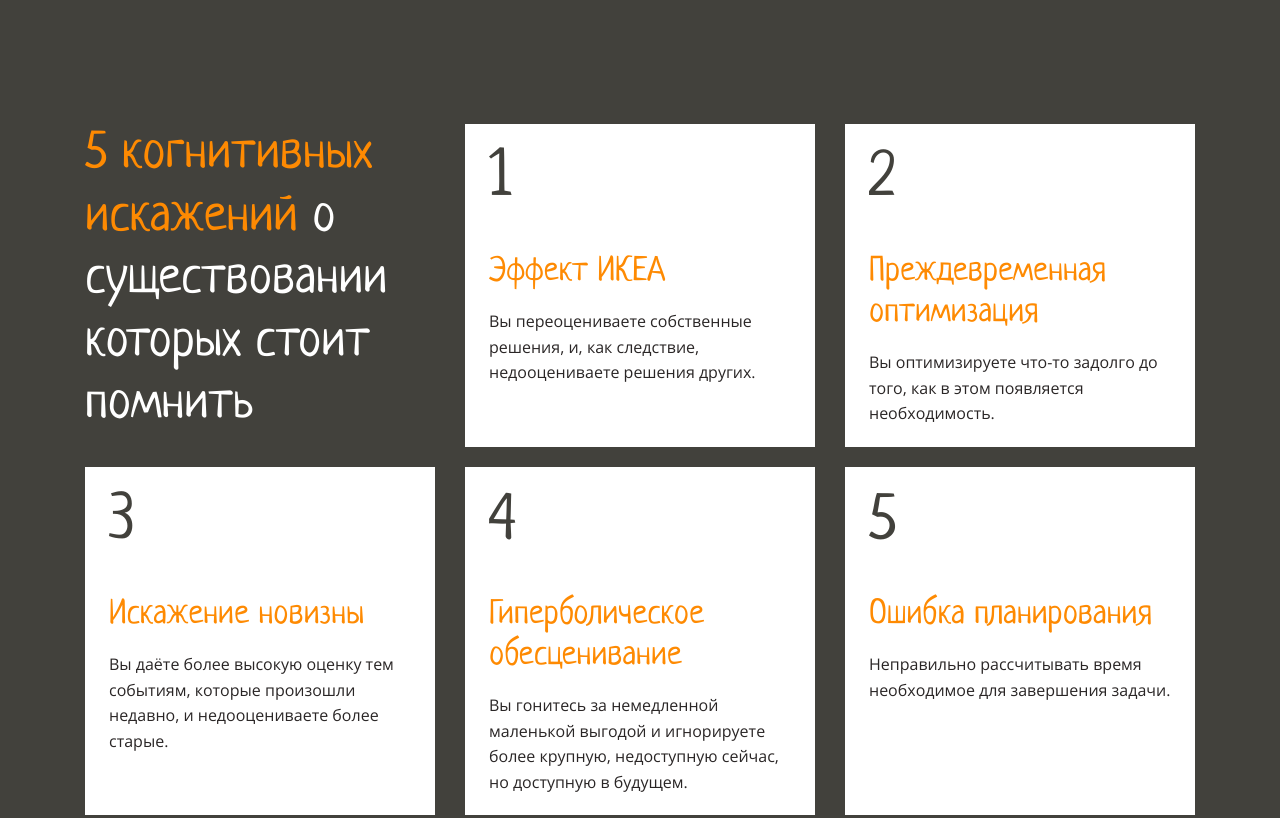
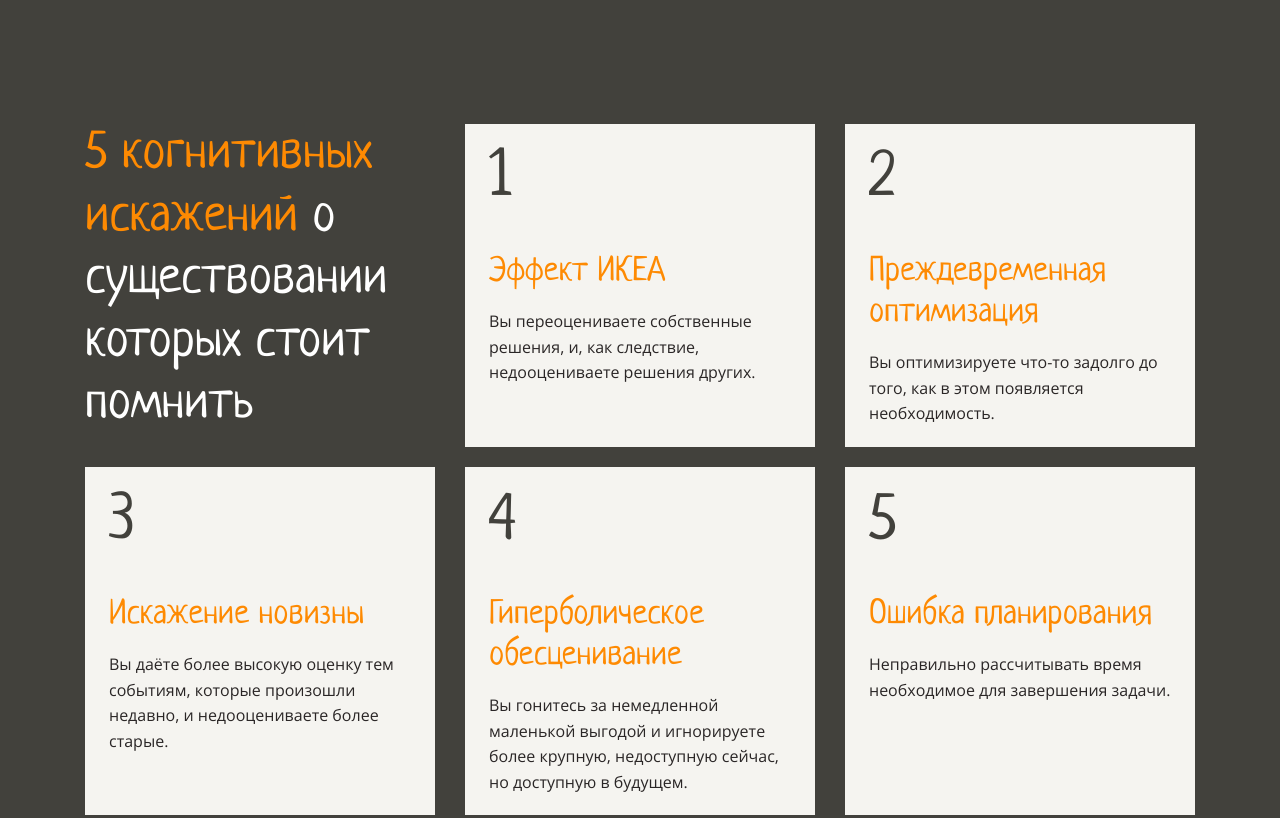
Before and after one commit to Lukyanau-Anton/layout-designer-project-58, a website: page src/index.html in a window 1280 px wide. Shown: the part 1780-2598 px from the top of the page. Drawn offline with Linux system fonts and the light colour scheme; grey boxes are pictures that could not be loaded; files whose address does not match are found by name.

Commit message:
change box bg

```diff
--- a/src/style/style.css
+++ b/src/style/style.css
@@ -228,7 +228,7 @@ p {
 
     width: 350px;
 
-    background-color: var(--white);
+    background-color: #F5F4F0;
 }
 
 .first-row .box {
```
